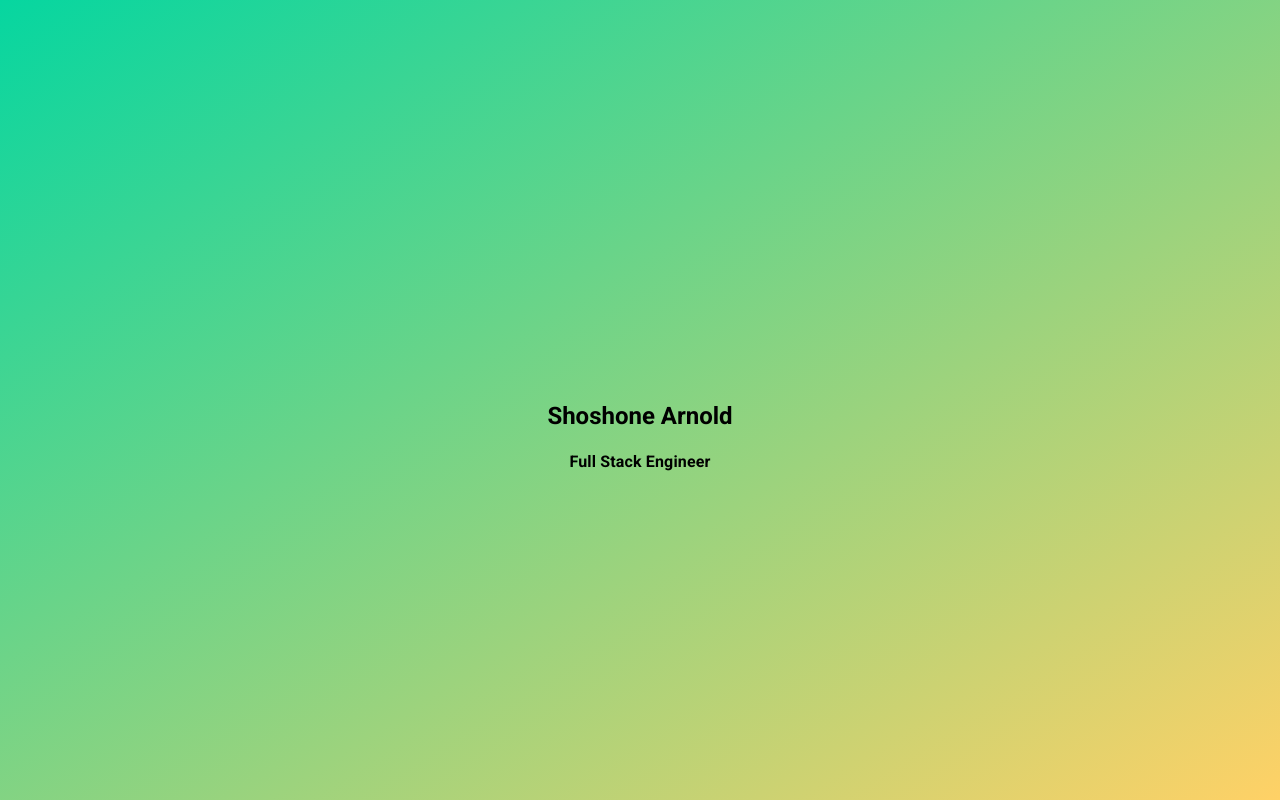
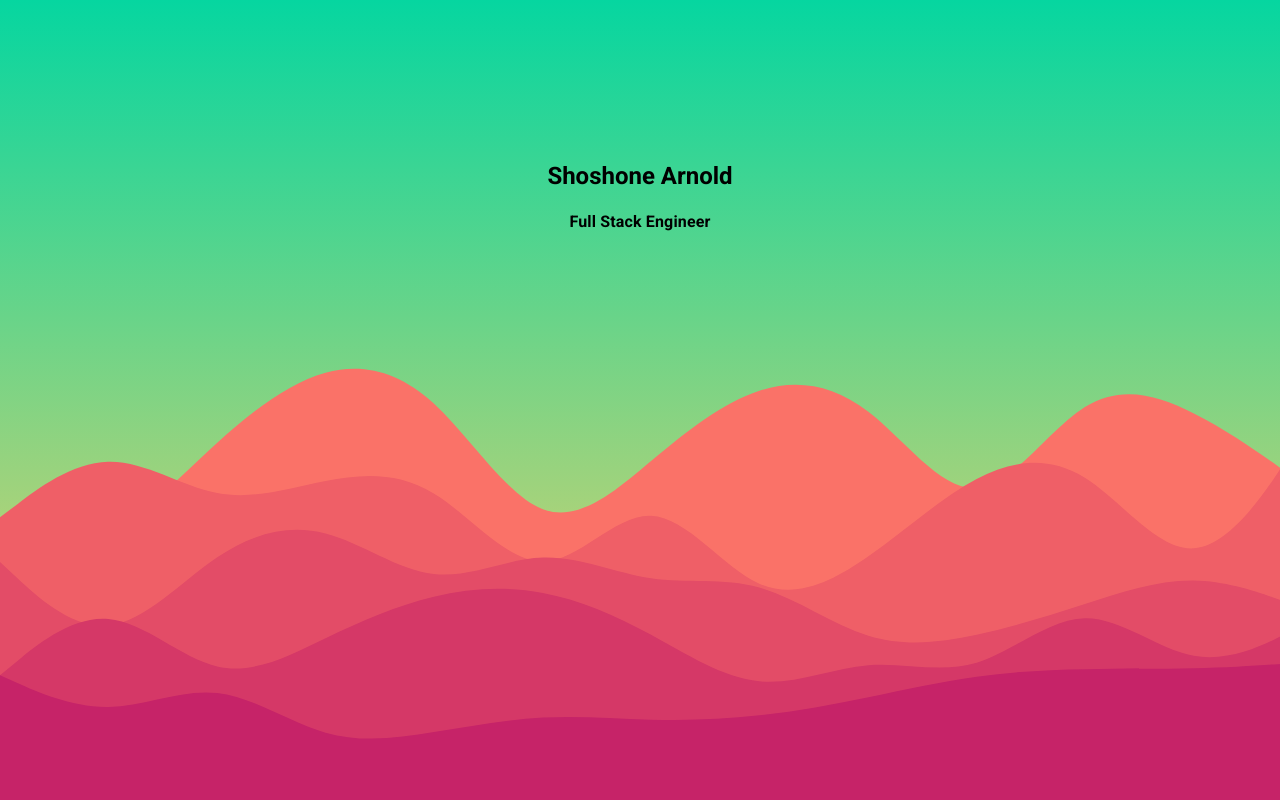
Before and after one commit to shoshonearnold/shoshone-arnold-website, an Angular app: page / in a window 1280 px wide. Built offline with nearby package versions, Linux system fonts and the light colour scheme.

Commit message:
feat(home): added svgs and packakges

```diff
--- a/package.json
+++ b/package.json
@@ -20,6 +20,7 @@
     "@angular/platform-browser": "^16.0.0",
     "@angular/platform-browser-dynamic": "^16.0.0",
     "@angular/router": "^16.0.0",
+    "gsap": "^3.12.2",
     "rxjs": "~7.8.0",
     "tslib": "^2.3.0",
     "zone.js": "~0.13.0"
--- a/src/app/home/home.component.html
+++ b/src/app/home/home.component.html
@@ -3,4 +3,33 @@
     <h1>Shoshone Arnold</h1>
     <h3>Full Stack Engineer</h3>
   </div>
+  <svg
+    id="visual"
+    viewBox="0 0 750 500"
+    preserveAspectRatio="xMidYMax slice"
+    xmlns="http://www.w3.org/2000/svg"
+    xmlns:xlink="http://www.w3.org/1999/xlink"
+    version="1.1"
+  >
+    <path
+      d="M0 370L9.7 369.5C19.3 369 38.7 368 58.2 357.2C77.7 346.3 97.3 325.7 116.8 308C136.3 290.3 155.7 275.7 175 270.3C194.3 265 213.7 269 233.2 286.8C252.7 304.7 272.3 336.3 291.8 343.7C311.3 351 330.7 334 350 317.8C369.3 301.7 388.7 286.3 408.2 280C427.7 273.7 447.3 276.3 466.8 291.3C486.3 306.3 505.7 333.7 525 332.3C544.3 331 563.7 301 583.2 288.8C602.7 276.7 622.3 282.3 641.8 292.2C661.3 302 680.7 316 690.3 323L700 330L700 501L690.3 501C680.7 501 661.3 501 641.8 501C622.3 501 602.7 501 583.2 501C563.7 501 544.3 501 525 501C505.7 501 486.3 501 466.8 501C447.3 501 427.7 501 408.2 501C388.7 501 369.3 501 350 501C330.7 501 311.3 501 291.8 501C272.3 501 252.7 501 233.2 501C213.7 501 194.3 501 175 501C155.7 501 136.3 501 116.8 501C97.3 501 77.7 501 58.2 501C38.7 501 19.3 501 9.7 501L0 501Z"
+      fill="#fa7268"
+    ></path>
+    <path
+      d="M0 348L9.7 340.7C19.3 333.3 38.7 318.7 58.2 318.2C77.7 317.7 97.3 331.3 116.8 335C136.3 338.7 155.7 332.3 175 328.5C194.3 324.7 213.7 323.3 233.2 335.2C252.7 347 272.3 372 291.8 371.8C311.3 371.7 330.7 346.3 350 347.2C369.3 348 388.7 375 408.2 383.7C427.7 392.3 447.3 382.7 466.8 369C486.3 355.3 505.7 337.7 525 327.5C544.3 317.3 563.7 314.7 583.2 326.8C602.7 339 622.3 366 641.8 364.7C661.3 363.3 680.7 333.7 690.3 318.8L700 304L700 501L690.3 501C680.7 501 661.3 501 641.8 501C622.3 501 602.7 501 583.2 501C563.7 501 544.3 501 525 501C505.7 501 486.3 501 466.8 501C447.3 501 427.7 501 408.2 501C388.7 501 369.3 501 350 501C330.7 501 311.3 501 291.8 501C272.3 501 252.7 501 233.2 501C213.7 501 194.3 501 175 501C155.7 501 136.3 501 116.8 501C97.3 501 77.7 501 58.2 501C38.7 501 19.3 501 9.7 501L0 501Z"
+      fill="#ef5f67"
+    ></path>
+    <path
+      d="M0 372L9.7 381C19.3 390 38.7 408 58.2 406.2C77.7 404.3 97.3 382.7 116.8 369.5C136.3 356.3 155.7 351.7 175 356.7C194.3 361.7 213.7 376.3 233.2 378.5C252.7 380.7 272.3 370.3 291.8 369.7C311.3 369 330.7 378 350 380.8C369.3 383.7 388.7 380.3 408.2 385.8C427.7 391.3 447.3 405.7 466.8 411.7C486.3 417.7 505.7 415.3 525 411.2C544.3 407 563.7 401 583.2 394.7C602.7 388.3 622.3 381.7 641.8 382C661.3 382.3 680.7 389.7 690.3 393.3L700 397L700 501L690.3 501C680.7 501 661.3 501 641.8 501C622.3 501 602.7 501 583.2 501C563.7 501 544.3 501 525 501C505.7 501 486.3 501 466.8 501C447.3 501 427.7 501 408.2 501C388.7 501 369.3 501 350 501C330.7 501 311.3 501 291.8 501C272.3 501 252.7 501 233.2 501C213.7 501 194.3 501 175 501C155.7 501 136.3 501 116.8 501C97.3 501 77.7 501 58.2 501C38.7 501 19.3 501 9.7 501L0 501Z"
+      fill="#e34c67"
+    ></path>
+    <path
+      d="M0 433L9.7 425C19.3 417 38.7 401 58.2 402.7C77.7 404.3 97.3 423.7 116.8 428.2C136.3 432.7 155.7 422.3 175 413C194.3 403.7 213.7 395.3 233.2 390.7C252.7 386 272.3 385 291.8 388.7C311.3 392.3 330.7 400.7 350 411.2C369.3 421.7 388.7 434.3 408.2 436.2C427.7 438 447.3 429 466.8 427.5C486.3 426 505.7 432 525 426.2C544.3 420.3 563.7 402.7 583.2 402.3C602.7 402 622.3 419 641.8 422.5C661.3 426 680.7 416 690.3 411L700 406L700 501L690.3 501C680.7 501 661.3 501 641.8 501C622.3 501 602.7 501 583.2 501C563.7 501 544.3 501 525 501C505.7 501 486.3 501 466.8 501C447.3 501 427.7 501 408.2 501C388.7 501 369.3 501 350 501C330.7 501 311.3 501 291.8 501C272.3 501 252.7 501 233.2 501C213.7 501 194.3 501 175 501C155.7 501 136.3 501 116.8 501C97.3 501 77.7 501 58.2 501C38.7 501 19.3 501 9.7 501L0 501Z"
+      fill="#d53867"
+    ></path>
+    <path
+      d="M0 433L9.7 437.3C19.3 441.7 38.7 450.3 58.2 450C77.7 449.7 97.3 440.3 116.8 442.5C136.3 444.7 155.7 458.3 175 463.8C194.3 469.3 213.7 466.7 233.2 463.5C252.7 460.3 272.3 456.7 291.8 455.7C311.3 454.7 330.7 456.3 350 456.8C369.3 457.3 388.7 456.7 408.2 454.5C427.7 452.3 447.3 448.7 466.8 444.7C486.3 440.7 505.7 436.3 525 433.7C544.3 431 563.7 430 583.2 429.7C602.7 429.3 622.3 429.7 641.8 429.2C661.3 428.7 680.7 427.3 690.3 426.7L700 426L700 501L690.3 501C680.7 501 661.3 501 641.8 501C622.3 501 602.7 501 583.2 501C563.7 501 544.3 501 525 501C505.7 501 486.3 501 466.8 501C447.3 501 427.7 501 408.2 501C388.7 501 369.3 501 350 501C330.7 501 311.3 501 291.8 501C272.3 501 252.7 501 233.2 501C213.7 501 194.3 501 175 501C155.7 501 136.3 501 116.8 501C97.3 501 77.7 501 58.2 501C38.7 501 19.3 501 9.7 501L0 501Z"
+      fill="#c62368"
+    ></path>
+  </svg>
 </body>
--- a/src/app/home/home.component.scss
+++ b/src/app/home/home.component.scss
@@ -1,10 +1,19 @@
 body {
-  background-image: linear-gradient(to bottom right, #06d6a0, #ffd166);
-  background-color: #06d6a0;
+  background-image: linear-gradient(#06d6a0, #ffd166);
+}
+
+svg {
+  overflow: hidden;
+  position: fixed;
+  top: 0;
+  left: 0;
+  height: 100%;
+  width: 109%; // FIXME: this is not how you display svgs...
 }
 
 .home-header {
   text-align: center;
   position: relative;
-  top: 50%;
+  font-size: 90%;
+  top: 20%;
 }
--- a/src/styles.scss
+++ b/src/styles.scss
@@ -5,11 +5,11 @@
 html,
 body {
   height: 100%;
-}
-body {
   margin: 0;
+  padding: 0;
   font-family: Roboto, "Helvetica Neue", sans-serif;
 }
+
 h1,
 h2,
 h3,
@@ -17,4 +17,5 @@ h4,
 h5,
 h6 {
   margin: 0;
+  padding: 0;
 }
```
Also changed, not shown: src/app/home/layered-waves-haikei (1).svg (added), 1 other file (tests, documents, lock files or other folders).
